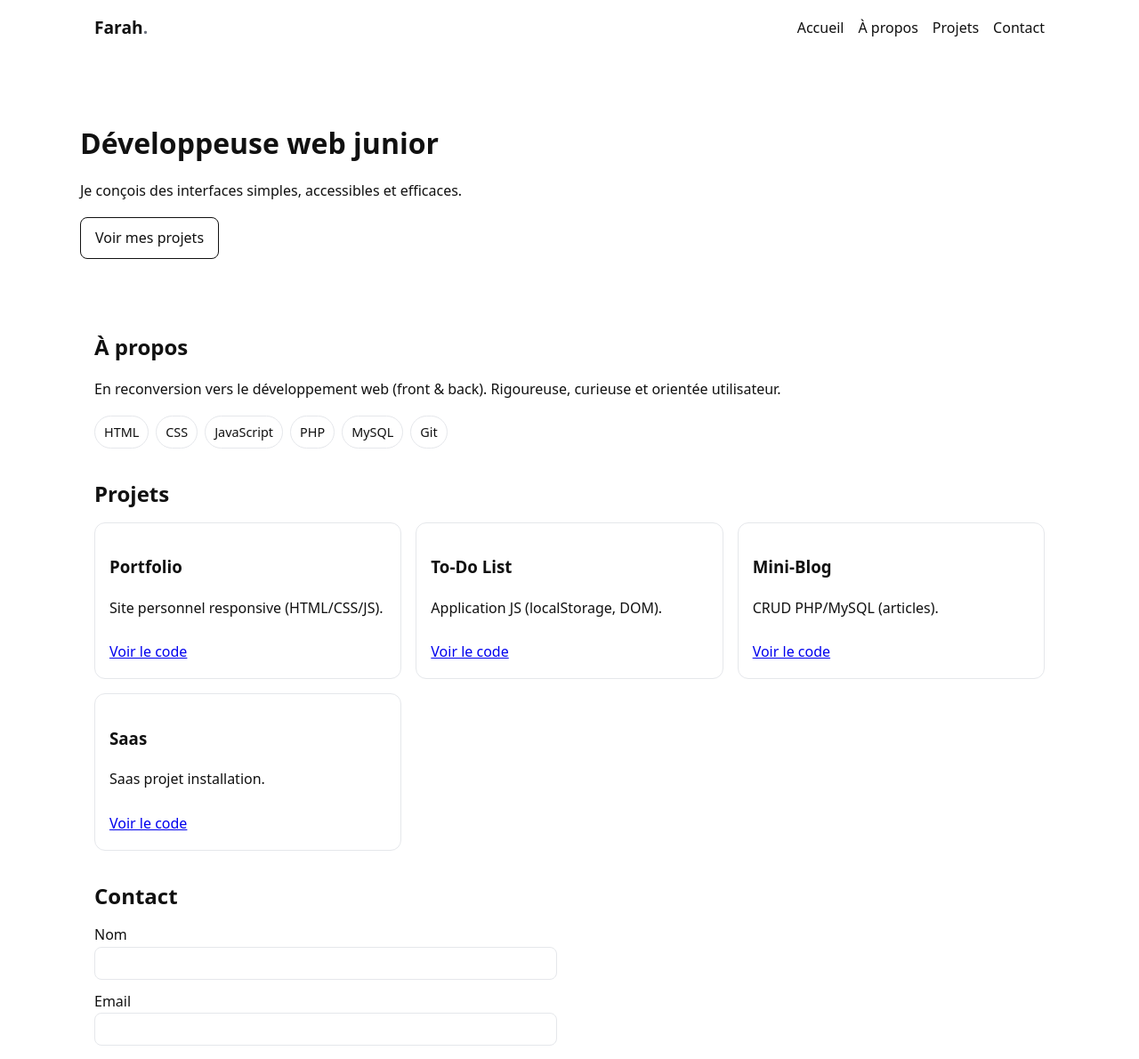
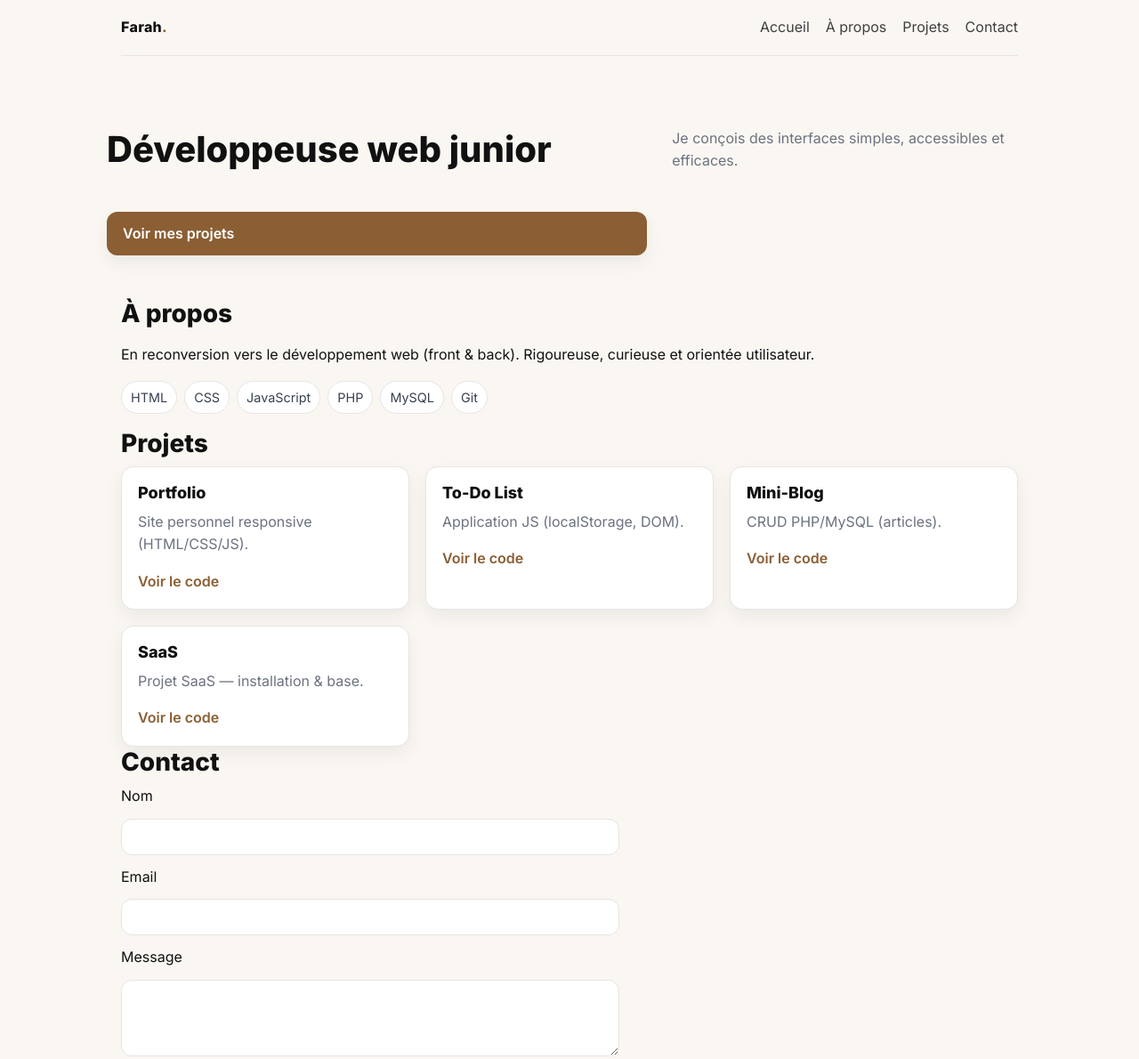
Before and after one commit to farahkhamassi/portfolio, a plain HTML site: page index.html in a window 1280 px wide. Shown: the top 1190 px of the page at 89% size. Drawn offline with Linux system fonts and the light colour scheme.

Commit message:
Refonte visuelle : typo, palette, cartes, hero

```diff
--- a/index.html
+++ b/index.html
@@ -3,24 +3,43 @@
 <head>
   <meta charset="UTF-8" />
   <meta name="viewport" content="width=device-width, initial-scale=1" />
-  <title>Portfolio — Farah Khamassi</title>
+
+  <title>Portfolio — Farah Khamassi (Développeuse web junior)</title>
+  <meta name="description" content="Portfolio de Farah Khamassi — développeuse web junior à Nantes. Projets front & back : HTML, CSS, JavaScript, PHP, MySQL." />
+  <meta name="theme-color" content="#8b5e34" />
+
+  <!-- Open Graph (aperçu lors du partage) -->
+  <meta property="og:title" content="Portfolio — Farah Khamassi" />
+  <meta property="og:description" content="Développeuse web junior — interfaces claires et performantes. Nantes & télétravail." />
+  <meta property="og:type" content="website" />
+  <meta property="og:url" content="https://farahkhamassi.github.io/portfolio/" />
+
+  <link rel="icon" href="favicon.ico" />
   <link rel="stylesheet" href="styles.css" />
+  <link rel="preconnect" href="https://fonts.googleapis.com" />
+  <link rel="preconnect" href="https://fonts.gstatic.com" crossorigin />
+  <link href="https://fonts.googleapis.com/css2?family=Inter:wght@400;600;800&family=Playfair+Display:wght@600&display=swap" rel="stylesheet" />
 </head>
 <body>
-  <header class="container">
-    <nav class="nav">
-      <a href="#" class="logo">Farah<span>.</span></a>
-      <ul class="menu">
+  <!-- Lien d'évitement pour l'accessibilité clavier -->
+  <a class="visually-hidden" href="#main">Aller au contenu</a>
+
+  <header>
+    <div class="container">
+      <nav class="nav" aria-label="Navigation principale">
+        <a href="#accueil" class="logo" aria-label="Accueil">Farah<span>.</span></a>
+        <ul class="menu" id="primary-menu">
           <li><a href="#accueil">Accueil</a></li>
           <li><a href="#apropos">À propos</a></li>
           <li><a href="#projets">Projets</a></li>
           <li><a href="#contact">Contact</a></li>
         </ul>
-      <button id="burger" aria-label="Ouvrir le menu">☰</button>
+        <button id="burger" aria-label="Ouvrir le menu" aria-controls="primary-menu" aria-expanded="false">☰</button>
       </nav>
+    </div>
   </header>
 
-  <main>
+  <main id="main">
     <section id="accueil" class="hero container">
       <h1>Développeuse web junior</h1>
       <p>Je conçois des interfaces simples, accessibles et efficaces.</p>
@@ -29,8 +48,8 @@
 
     <section id="apropos" class="container">
       <h2>À propos</h2>
-      <p>En reconversion vers le développement web (front & back). Rigoureuse, curieuse et orientée utilisateur.</p>
-      <ul class="tags">
+      <p>En reconversion vers le développement web (front &amp; back). Rigoureuse, curieuse et orientée utilisateur.</p>
+      <ul class="tags" aria-label="Compétences techniques">
         <li>HTML</li><li>CSS</li><li>JavaScript</li><li>PHP</li><li>MySQL</li><li>Git</li>
       </ul>
     </section>
@@ -41,33 +60,38 @@
         <article class="card">
           <h3>Portfolio</h3>
           <p>Site personnel responsive (HTML/CSS/JS).</p>
-          <a href="#" class="link">Voir le code</a>
+          <a href="https://github.com/farahkhamassi/portfolio" class="link" target="_blank" rel="noopener">Voir le code</a>
         </article>
         <article class="card">
           <h3>To-Do List</h3>
           <p>Application JS (localStorage, DOM).</p>
-          <a href="#" class="link">Voir le code</a>
+          <a href="https://github.com/farahkhamassi/todo-list" class="link" target="_blank" rel="noopener">Voir le code</a>
         </article>
         <article class="card">
           <h3>Mini-Blog</h3>
           <p>CRUD PHP/MySQL (articles).</p>
-          <a href="#" class="link">Voir le code</a>
+          <a href="https://github.com/farahkhamassi/mini-blog" class="link" target="_blank" rel="noopener">Voir le code</a>
         </article>
         <article class="card">
-          <h3>Saas</h3>
-          <p>Saas projet installation.</p>
-          <a href="#" class="link">Voir le code</a>
+          <h3>SaaS</h3>
+          <p>Projet SaaS — installation &amp; base.</p>
+          <a href="https://github.com/farahkhamassi/saas-starter" class="link" target="_blank" rel="noopener">Voir le code</a>
         </article>
-
       </div>
     </section>
 
     <section id="contact" class="container">
       <h2>Contact</h2>
-      <form id="contactForm">
-        <label>Nom <input type="text" name="name" required /></label>
-        <label>Email <input type="email" name="email" required /></label>
-        <label>Message <textarea name="message" rows="4" required></textarea></label>
+      <form id="contactForm" novalidate>
+        <label for="name">Nom</label>
+        <input id="name" name="name" type="text" required autocomplete="name" />
+
+        <label for="email">Email</label>
+        <input id="email" name="email" type="email" required autocomplete="email" />
+
+        <label for="message">Message</label>
+        <textarea id="message" name="message" rows="4" required></textarea>
+
         <button class="btn" type="submit">Envoyer</button>
       </form>
       <p id="formStatus" class="status" aria-live="polite"></p>
@@ -75,7 +99,7 @@
   </main>
 
   <footer class="container footer">
-    <small>© <span id="year"></span> Farah Khamassi</small>
+    <small>© <span id="year"></span> Farah Khamassi — Nantes</small>
   </footer>
 
   <script src="script.js"></script>
--- a/script.js
+++ b/script.js
@@ -1,23 +1,33 @@
-// année dynamique
+// === Année dynamique dans le footer ===
 document.getElementById('year').textContent = new Date().getFullYear();
 
-// menu burger pour mobile
+// === Menu burger mobile ===
 const burger = document.getElementById('burger');
 const menu = document.querySelector('.menu');
+
 burger?.addEventListener('click', () => {
-  const visible = getComputedStyle(menu).display !== 'none';
-  menu.style.display = visible ? 'none' : 'flex';
+  const isVisible = getComputedStyle(menu).display !== 'none';
+  menu.style.display = isVisible ? 'none' : 'flex';
+  burger.setAttribute('aria-expanded', String(!isVisible));
 });
 
-// formulaire de contact simulé (pas d'envoi réel)
+// === Formulaire de contact simulé (pas d'envoi réel) ===
 const form = document.getElementById('contactForm');
 const statusEl = document.getElementById('formStatus');
 
 form?.addEventListener('submit', (e) => {
   e.preventDefault();
 
-const date = new Date().toLocaleString('fr-FR');
+  const date = new Date().toLocaleString('fr-FR');
+  statusEl.textContent = `✅ Merci ! Votre message a bien été simulé le ${date}.`;
+  statusEl.style.color = '#198754'; // vert succès
+  statusEl.style.fontWeight = '600';
 
-statusEl.textContent = `Merci ! Votre message a bien été simulé le ${date}.`;
-form.reset();
+  // Effet : le message disparaît après 3 secondes
+  setTimeout(() => {
+    statusEl.textContent = '';
+    statusEl.removeAttribute('style');
+  }, 3000);
+
+  form.reset();
 });
--- a/styles.css
+++ b/styles.css
@@ -1,35 +1,109 @@
-:root { --max: 1100px; --pad: 16px; }
-* { box-sizing: border-box; }
-body { margin:0; font-family: system-ui, -apple-system, Segoe UI, Roboto, Arial; line-height:1.6; color:#111; }
-.container { max-width: var(--max); padding: 0 var(--pad); margin: 0 auto; }
+:root{
+  --max: 1040px;
+  --pad: 16px;
+  --bg: #faf7f2;
+  --card: #ffffff;
+  --ink: #111111;
+  --muted: #6b7280;
+  --line: #e7e5e4;
+  --accent: #8b5e34;
+  --accent-ink: #fff;
+  --radius: 14px;
+  --shadow: 0 8px 20px rgba(17,17,17,.06);
+}
 
-.nav { display:flex; align-items:center; justify-content:space-between; padding:16px 0; position:sticky; top:0; background:#fff; }
-.logo { font-weight:700; text-decoration:none; color:#111; font-size:1.2rem; }
-.logo span { color:#6b7280; }
-.menu { display:flex; gap:16px; list-style:none; margin:0; padding:0; }
-.menu a { text-decoration:none; color:#111; }
-#burger { display:none; background:transparent; border:1px solid #ddd; padding:6px 10px; border-radius:6px; }
+*{ box-sizing: border-box; }
+html{ scroll-behavior:smooth; }
+body{
+  margin:0;
+  font-family: Inter, system-ui, -apple-system, Segoe UI, Roboto, Arial, sans-serif;
+  line-height:1.6;
+  color:var(--ink);
+  background:var(--bg);
+}
 
-.hero { padding:72px 0 48px; }
-h1 { font-size:2rem; margin:0 0 8px; }
-h2 { font-size:1.5rem; margin:32px 0 12px; }
-.btn { display:inline-block; padding:10px 16px; border:1px solid #111; border-radius:8px; text-decoration:none; color:#111; }
-.tags { display:flex; flex-wrap:wrap; gap:8px; padding:0; list-style:none; }
-.tags li { border:1px solid #e5e7eb; padding:6px 10px; border-radius:999px; font-size:.9rem; }
+/* Accessibilité: lien d’évitement */
+.visually-hidden{
+  position:absolute !important;
+  clip:rect(1px,1px,1px,1px);
+  clip-path: inset(50%);
+  height:1px; width:1px; overflow:hidden; white-space:nowrap;
+}
 
-.grid { display:grid; gap:16px; grid-template-columns: repeat(3, 1fr); }
-.card { border:1px solid #e5e7eb; border-radius:12px; padding:16px; }
-.card .link { display:inline-block; margin-top:8px; }
-.card .link:hover { text-decoration: underline; }
+/* Titres */
+h1,h2,h3{line-height:1.25; margin:0 0 .5rem;}
+h1{font-size:clamp(28px,5vw,40px); font-weight:800;}
+h2{font-size:clamp(22px,3.2vw,28px); font-weight:800;}
+h3{font-size:18px; font-weight:700;}
 
-form { display:grid; gap:12px; max-width:520px; }
-input, textarea { width:100%; padding:10px; border:1px solid #e5e7eb; border-radius:8px; }
-.status { margin-top:8px; min-height:1em; }
-.footer { padding:24px 0 48px; }
+.container{ max-width:var(--max); padding:0 var(--pad); margin:0 auto; }
 
-@media (max-width: 800px) {
-  .grid { grid-template-columns: 1fr; }
-  .menu { display:none; }
-  #burger { display:block; }
+/* Nav */
+.nav{
+  display:flex; align-items:center; justify-content:space-between;
+  padding:18px 0; position:sticky; top:0;
+  background:rgba(250,247,242,.85); backdrop-filter: blur(8px);
+  border-bottom:1px solid var(--line); z-index:10;
 }
-html { scroll-behavior:smooth; }
+.logo{ font-weight:800; text-decoration:none; color:var(--ink); letter-spacing:.3px; }
+.logo span{ color:var(--accent); }
+.menu{ display:flex; gap:18px; list-style:none; margin:0; padding:0; }
+.menu a{ text-decoration:none; color:var(--ink); opacity:.8; }
+.menu a:hover{ opacity:1; }
+#burger{
+  display:none; background:transparent; border:1px solid var(--line);
+  padding:6px 10px; border-radius:10px;
+}
+
+/* Hero */
+.hero{
+  padding:72px 0 48px;
+  display:grid; grid-template-columns: 1.2fr .8fr; gap:28px; align-items:center;
+}
+.hero p{ color:var(--muted); margin:.5rem 0 1rem; }
+
+.btn{
+  display:inline-block; padding:12px 18px; border-radius:12px;
+  background:var(--accent); color:var(--accent-ink); text-decoration:none; font-weight:600;
+  box-shadow: var(--shadow); transition: transform .15s ease;
+}
+.btn:hover{ transform: translateY(-1px); }
+
+/* Tags */
+.tags{ display:flex; flex-wrap:wrap; gap:8px; padding:0; list-style:none; }
+.tags li{
+  border:1px solid var(--line); background:#fff; padding:6px 10px;
+  border-radius:999px; font-size:.9rem; color:#374151;
+}
+
+/* Grille de projets */
+.grid{ display:grid; gap:18px; grid-template-columns: repeat(3, 1fr); }
+.card{
+  border:1px solid var(--line); background:var(--card); border-radius:var(--radius);
+  padding:18px; box-shadow:var(--shadow);
+  transition: transform .15s ease, box-shadow .15s ease;
+}
+.card:hover{ transform: translateY(-2px); box-shadow:0 12px 26px rgba(17,17,17,.08); }
+.card p{ color:var(--muted); margin:.25rem 0 .5rem; }
+.card .link{ display:inline-block; margin-top:8px; text-decoration:none; font-weight:600; color:var(--accent); }
+.card .link:hover{ text-decoration:underline; }
+
+/* Formulaire */
+form{ display:grid; gap:12px; max-width:560px; }
+input, textarea{
+  width:100%; padding:12px; border:1px solid var(--line); border-radius:12px; background:#fff;
+}
+.status{ margin-top:8px; min-height:1em; }
+
+/* Footer */
+.footer{ padding:36px 0 64px; color:var(--muted); border-top:1px solid var(--line); margin-top:48px; }
+
+/* Responsive */
+@media (max-width: 900px){
+  .hero{ grid-template-columns:1fr; }
+}
+@media (max-width: 820px){
+  .grid{ grid-template-columns:1fr; }
+  .menu{ display:none; }
+  #burger{ display:block; }
+}
```
Lines whose indentation alone changed are shown as unchanged.
